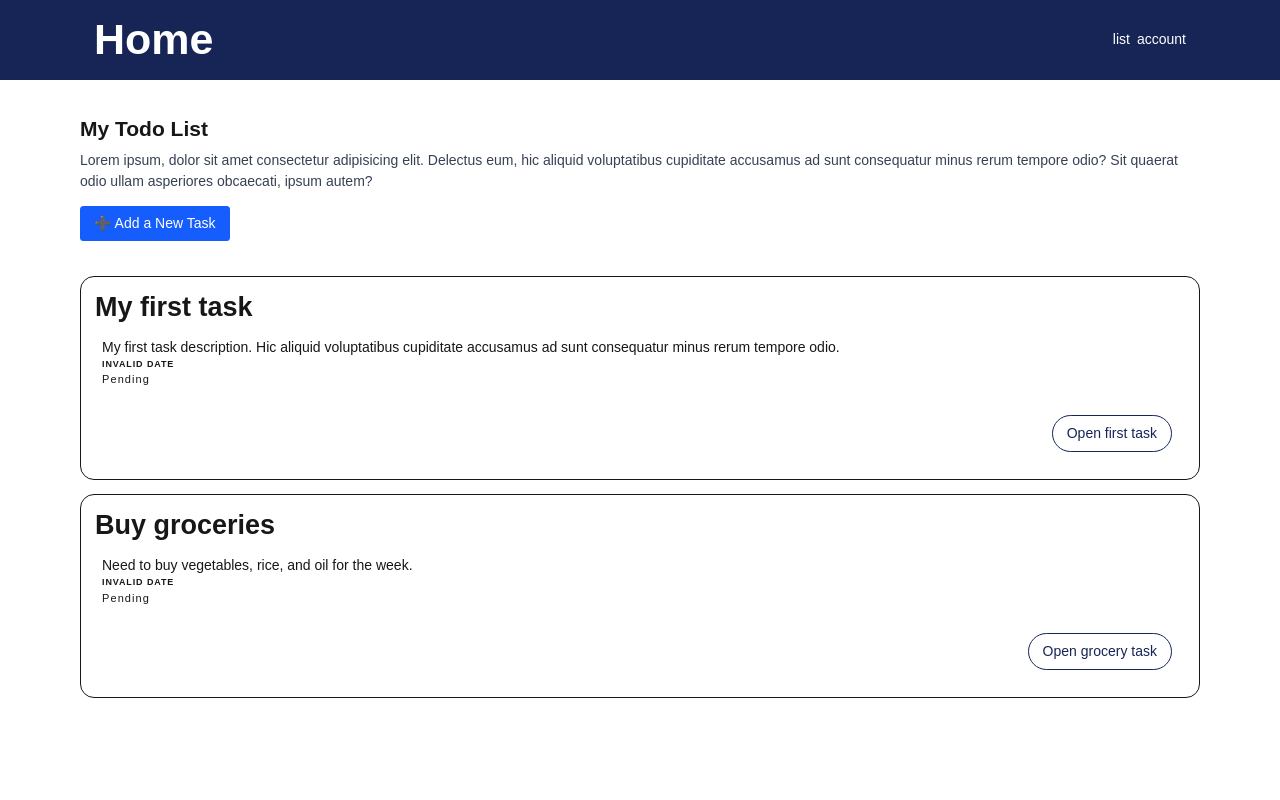
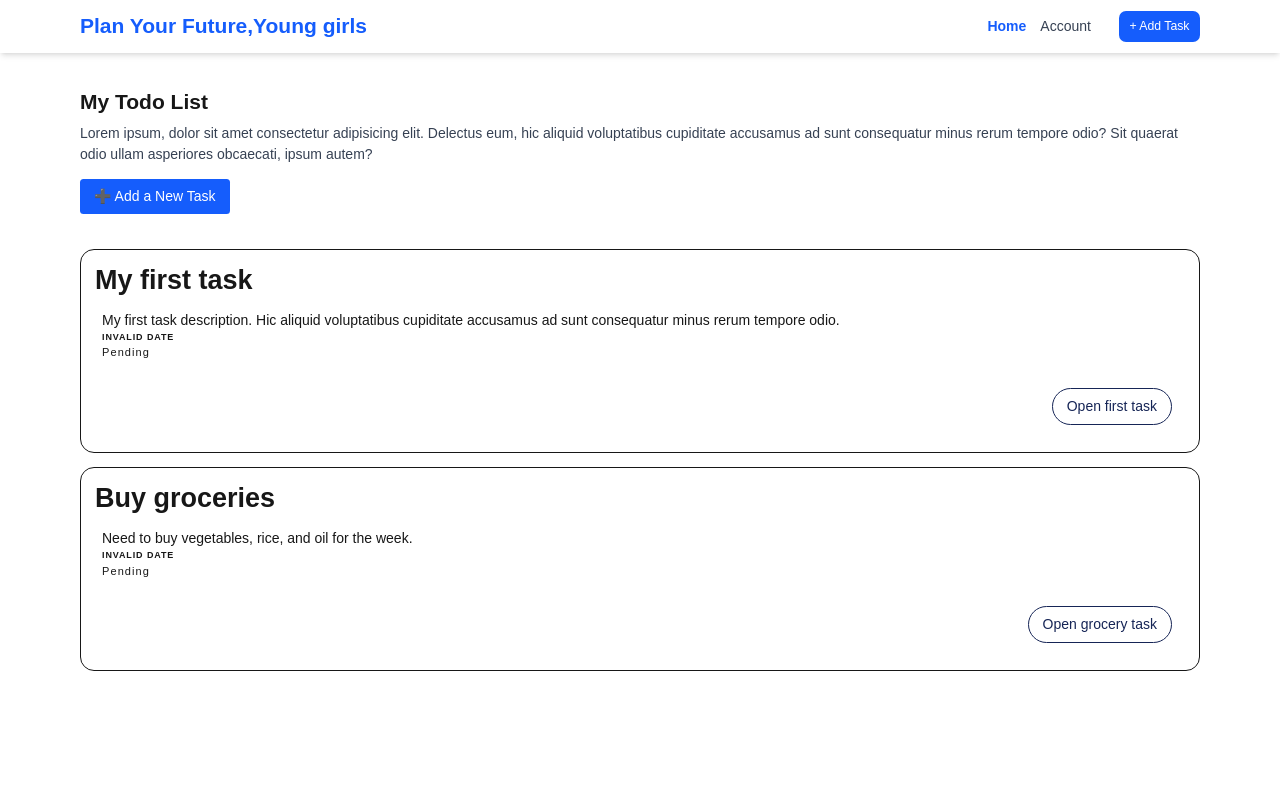
Before and after one commit to ninnone/nextjs-todo-project, a Next.js app: page / in a window 1280 px wide. Shown: the top 800 px of the page. Built offline with nearby package versions, Linux system fonts and the light colour scheme.

Commit message:
Updated layout and fixed due date formatting

```diff
--- a/components/base/Navbar.tsx
+++ b/components/base/Navbar.tsx
@@ -1,22 +1,43 @@
+"use client";
+
 import Link from "next/link";
-import React from "react";
+import { usePathname } from "next/navigation";
 
 const Navbar = () => {
+  const pathname = usePathname();
+
   return (
-    <div className="flex justify-center items-center bg-blue-950 text-white">
-      <nav className="container p-4 flex justify-between items-center">
-        <Link href={`/`}>
-          <h2>Home</h2>
+    <header className="bg-white shadow-md px-4 py-3">
+      <div className="container mx-auto flex justify-between items-center">
+        <Link href="/" className="text-2xl font-bold text-blue-600">
+          Plan Your Future,Young girls
         </Link>
-        <ol className="flex gap-2">
-          {["list", "account"].map((item) => (
-            <Link href={`/${item}`}>
-              <li>{item}</li>
-            </Link>
-          ))}
-        </ol>
-      </nav>
-    </div>
+        <nav className="flex gap-4 items-center text-gray-700">
+          <Link
+            href="/"
+            className={`hover:text-blue-500 ${
+              pathname === "/" ? "text-blue-600 font-semibold" : ""
+            }`}
+          >
+            Home
+          </Link>
+          <Link
+            href="/account"
+            className={`hover:text-blue-500 ${
+              pathname === "/account" ? "text-blue-600 font-semibold" : ""
+            }`}
+          >
+            Account
+          </Link>
+          <Link
+            href="/account"
+            className="ml-4 bg-blue-600 hover:bg-blue-700 text-white px-3 py-2 rounded-lg text-sm"
+          >
+            + Add Task
+          </Link>
+        </nav>
+      </div>
+    </header>
   );
 };
 
```
